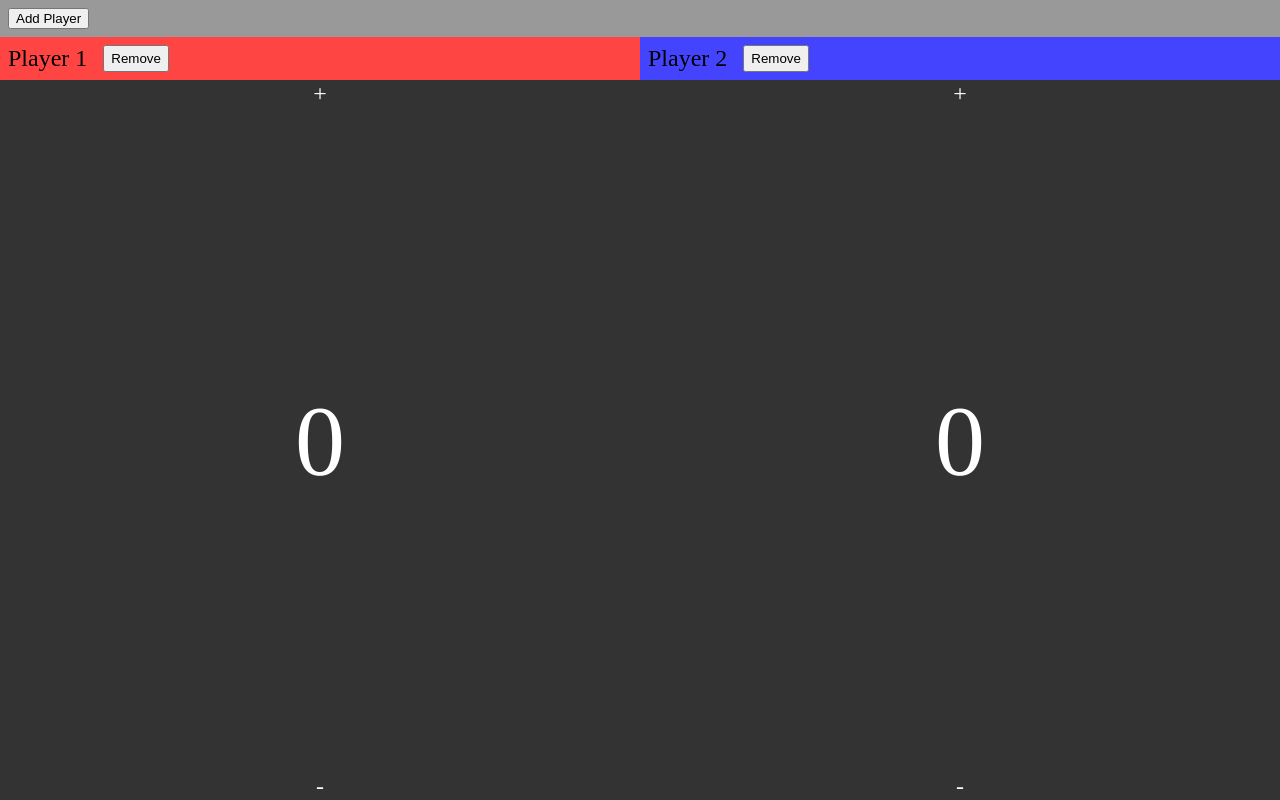
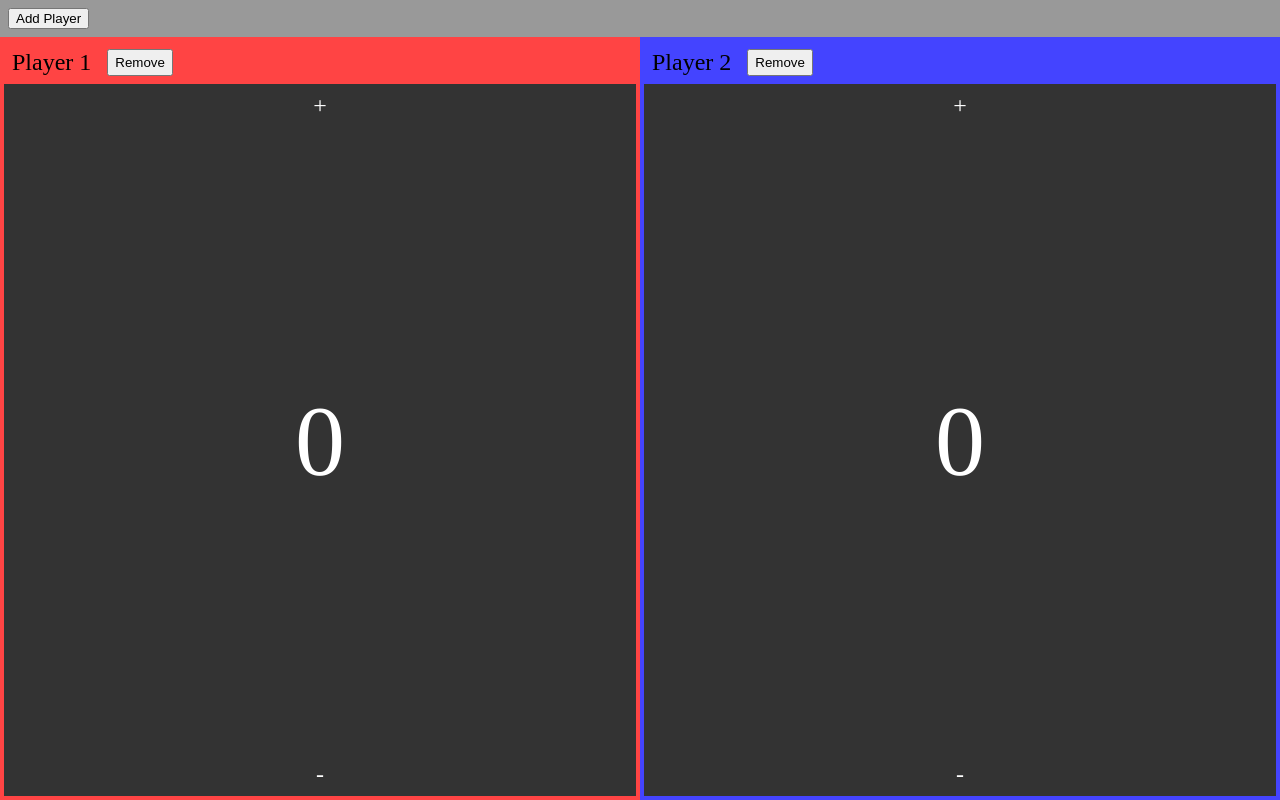
Before and after one commit to AceOfHeart5/game-life-tracker, a React (Vite) app: page / in a window 1280 px wide. Built offline with nearby package versions, Linux system fonts and the light colour scheme.

Commit message:
add better landscape/portrait styling

```diff
--- a/src/components/Player.tsx
+++ b/src/components/Player.tsx
@@ -6,7 +6,6 @@ import { scoreTransactionAdd } from "../state/scoreTransactionSlice";
 import { Orientation } from "../constants";
 import PlayerScoreDisplay from "./PlayerScoreDisplay";
 import ScoreAdjustButton from "./ScoreAdjustButton";
-import ScoreChangeIndicator from "./ScoreChangeIndicator";
 
 interface PlayerProps {
     playerId: EntityId,
@@ -15,8 +14,8 @@ interface PlayerProps {
 }
 
 const plusMinusStyle: React.CSSProperties = {
-    textAlign: "center",
     fontSize: 24,
+    padding: "8px",
     color: "#fff",
 };
 
@@ -36,6 +35,7 @@ const Player = ({ playerId, orientation, flip=false }: PlayerProps) => {
             display: "flex",
             flexDirection: "column",
             transform: flip ? "rotate(180deg)" : "",
+            padding: "4px",
         }}
     >
         <div className="name-and-actions-bar" style={{ padding: "8px", display: "flex", gap: "16px" }}>
@@ -51,28 +51,16 @@ const Player = ({ playerId, orientation, flip=false }: PlayerProps) => {
         }}>
             {
                 orientation === "row" ?
-                    <div
-                        className="player-info-row-style"
-                        style={{
-                            position: "relative",
-                            height: "100%",
-                            display: "flex",
-                            flexDirection: "column",
-                        }}
-                    >
-                        <div style={plusMinusStyle}>+</div>
-                        <PlayerScoreDisplay playerId={playerId}/>
-                        <div style={plusMinusStyle}>-</div>
-                        <ScoreChangeIndicator playerId={playerId} orientation={orientation}/>
+                    <div className="player-info-row-style" style={{ height: "100%", display: "flex", flexDirection: "column" }}>
+                        <div style={{ ...plusMinusStyle, textAlign: "center" }}>+</div>
+                        <PlayerScoreDisplay playerId={playerId} orientation={orientation}/>
+                        <div style={{ ...plusMinusStyle, textAlign: "center" }}>-</div>
                     </div>
                 :
-                    <div className="player-info-column-style" style={{ height: "100%", display: "flex", flexDirection: "column" }}>
-                        <div>
-                            <span style={{...plusMinusStyle, display: "inline-block", width: "50%"}}>-</span>
-                            <span style={{...plusMinusStyle, display: "inline-block", width: "50%"}}>+</span>
-                        </div>
-                        <ScoreChangeIndicator playerId={playerId} orientation={orientation}/>
-                        <PlayerScoreDisplay playerId={playerId}/>
+                    <div className="player-info-column-style" style={{ height: "100%", display: "flex" }}>
+                        <span style={{...plusMinusStyle, margin: "auto 0" }}>-</span>
+                        <PlayerScoreDisplay playerId={playerId} orientation={orientation}/>
+                        <span style={{...plusMinusStyle, margin: "auto 0" }}>+</span>
                     </div>
             }
             <ScoreAdjustButton playerId={playerId} type={"decrement"} orientation={orientation} />
--- a/src/components/PlayerScoreDisplay.tsx
+++ b/src/components/PlayerScoreDisplay.tsx
@@ -1,12 +1,15 @@
 import { EntityId } from "@reduxjs/toolkit";
 import { selectPlayerScoreByPlayerId } from "../state/multiSliceSelectors";
 import { useAppSelector } from "../hooks";
+import { Orientation } from "../constants";
+import ScoreChangeIndicator from "./ScoreChangeIndicator";
 
 interface PlayerScoreDisplayProps {
     playerId: EntityId,
+    orientation: Orientation,
 }
 
-const PlayerScoreDisplay = ({ playerId }: PlayerScoreDisplayProps) => {
+const PlayerScoreDisplay = ({ playerId, orientation }: PlayerScoreDisplayProps) => {
     const scoreToDisplay = useAppSelector(s => selectPlayerScoreByPlayerId(s, playerId));
 
     return <div className="player-score" style={{
@@ -14,8 +17,10 @@ const PlayerScoreDisplay = ({ playerId }: PlayerScoreDisplayProps) => {
         display: "flex",
         alignItems: "center",
         justifyContent: "center",
+        position: "relative",
     }}>
         <span style={{ color: "#fff", fontSize: 100 }}>{scoreToDisplay}</span>
+        <ScoreChangeIndicator playerId={playerId} orientation={orientation} />
     </div>
 };
 
--- a/src/components/ScoreChangeIndicator.tsx
+++ b/src/components/ScoreChangeIndicator.tsx
@@ -26,20 +26,44 @@ const ScoreChangeIndicator = ({ playerId, orientation }: ScoreChangeIndicatorPro
         adjustmentIndicator.style.animation = "2s disappear";
     }, [adjustmentIndicatorId, inProgressTransaction]);
 
+    if (inProgressTransaction === null) return null;
+
     const row = orientation === "row";
+    const plus = inProgressTransaction.value >= 0;
 
-    return inProgressTransaction === null ? null :
-    <div
+    const getPositions = () => {
+        const result: React.CSSProperties = {};
+        let translateX: string = "0%";
+        let translateY: string = "0%";
+        if (row) {
+            result.left = "50%";
+            translateX = "-50%";
+            if (plus) {
+                result.top = 0;
+            } else {
+                result.bottom = 0;
+            }
+        } else {
+            result.top = "50%";
+            translateY = "-50%";
+            if (plus) {
+                result.right = 0;
+            } else {
+                result.left = 0;
+            }
+        }
+        result.transform = `translateX(${translateX}) translateY(${translateY})`;
+        return result;
+    }
+
+    return <div
         id={adjustmentIndicatorId}
         style={{
             position: "absolute",
-            padding: "0 30px",
-            fontSize: 52,
-            top: row ? "50%" : 0,
-            left: row ? "100%" : "50%",
-            transform: `translateX(${row ? "-100%" : "-50%"}) translateY(${row ? "-50%" : "0"})`,
+            fontSize: 40,
             color: "#fff",
             opacity: 0,
+            ...getPositions(),
         }}
         onAnimationEnd={() => {
             dispatch(scoreTransactionAdd({ playerId, ...inProgressTransaction}));
```
Also changed, not shown: planning.txt.
